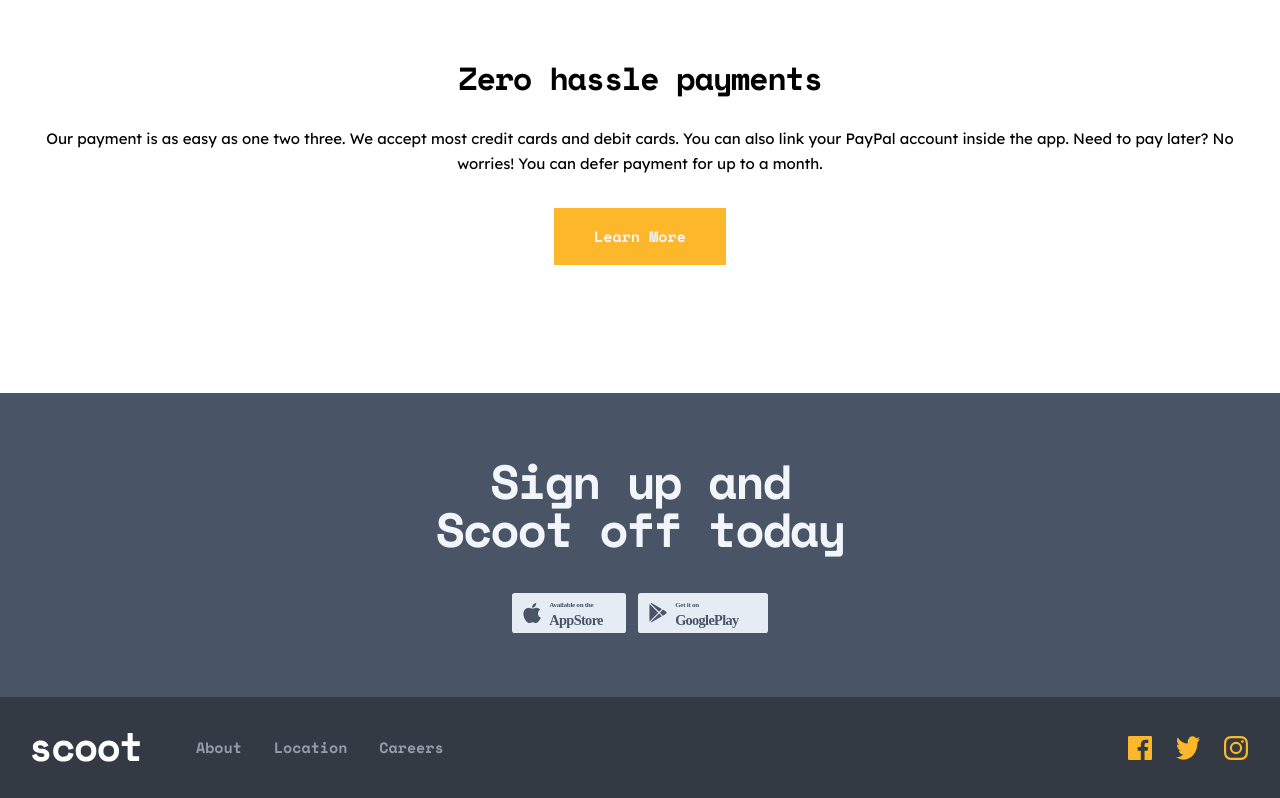
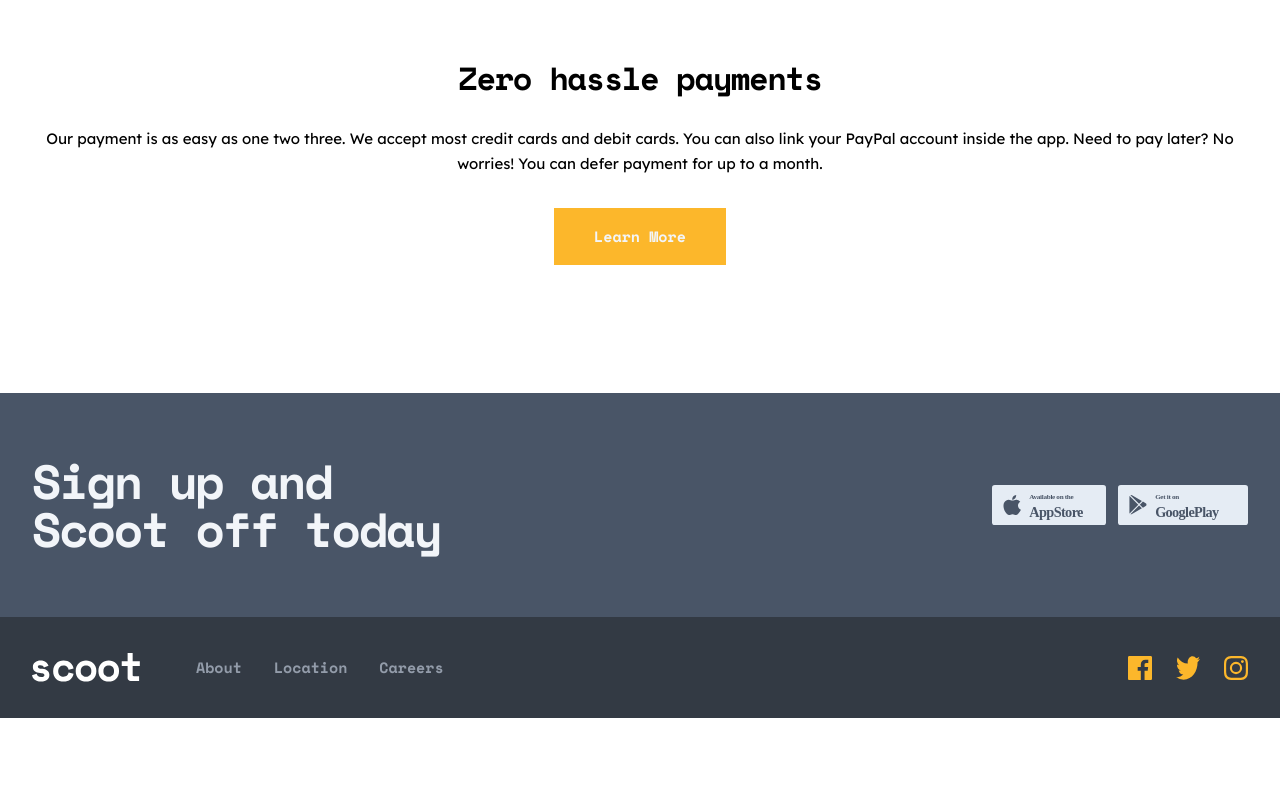
Before and after one commit to lastiwan89/scott-web-app, a Next.js app: page / in a window 1280 px wide. Shown: the part 3004-3802 px from the top of the page. After the commit the page ends 3722 px from the top, so only its background shows below. Built offline with nearby package versions, Linux system fonts and the light colour scheme.

Commit message:
footer update gap

```diff
--- a/src/components/footer.tsx
+++ b/src/components/footer.tsx
@@ -5,9 +5,9 @@ import Logo from "./logo";
 export default function Footer() {
   return (
     <footer>
-      <div className="flex flex-col items-center gap-10 bg-grey-dark px-8 py-16">
+      <div className="flex flex-col items-center gap-10 bg-grey-dark px-8 py-16 lg:flex-row lg:justify-between">
         <div>
-          <h1 className="text-center font-mono text-32 font-bold text-grey-snow md:w-[457px] md:text-48">
+          <h1 className="text-center font-mono text-32 font-bold text-grey-snow md:w-[457px] md:text-48 lg:text-start">
             Sign up and Scoot off today
           </h1>
         </div>
```
